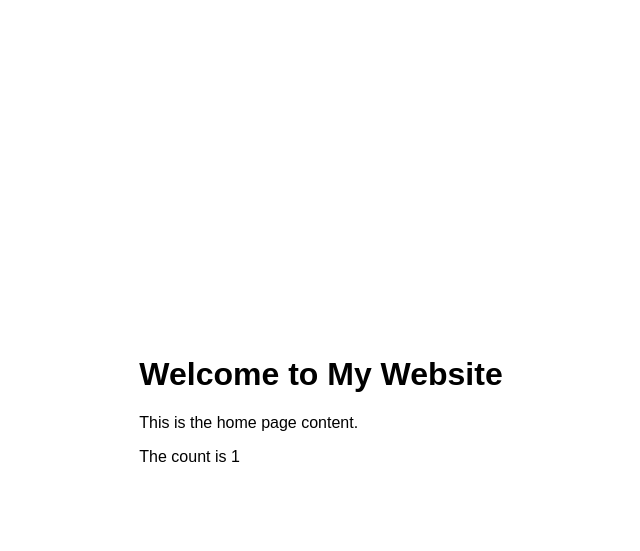
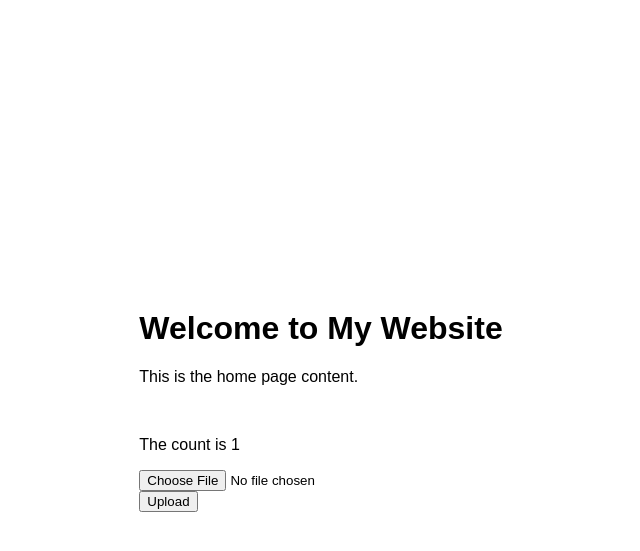
Before and after one commit to skipglide/django-deployment, a Django app: page / in a window 1280 px wide. Shown: the top 551 px of the page, without its empty margins (319-959 px from the left). Run offline with Django 5.2, Linux system fonts and the light colour scheme; data comes from the database, SQL or seed files in the repository; data that the repository does not hold is empty.

Commit message:
For upload and displaying post

```diff
--- a/app/templates/app/home.html
+++ b/app/templates/app/home.html
@@ -9,5 +9,15 @@
 {% block content %}
     <h1>Welcome to My Website</h1>
     <p>This is the home page content.</p>
-    The count is {{ count }}
+    <div style="max-width: 500px">
+    <img src="{{ post.image.url }}" style="max-height: 50vh;">
+    </div>
+    <p>The count is {{ count }}</p>
+    <form method="POST" enctype="multipart/form-data">
+        {% csrf_token %}
+        <div class="form-group">
+            <input type="file" name="image" id="image" class="form-control" required>
+        </div>
+        <button type="submit" class="btn btn-primary">Upload</button>
+    </form>
 {% endblock %}
```
